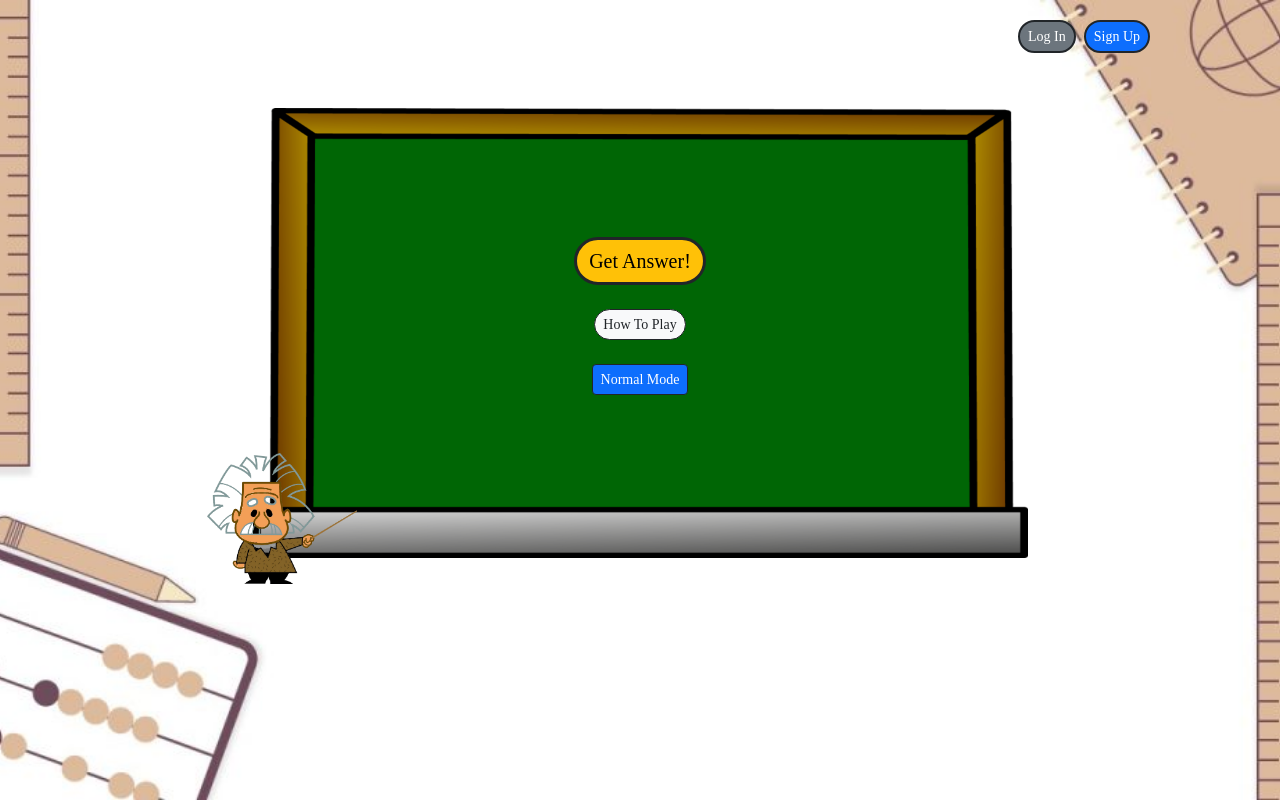
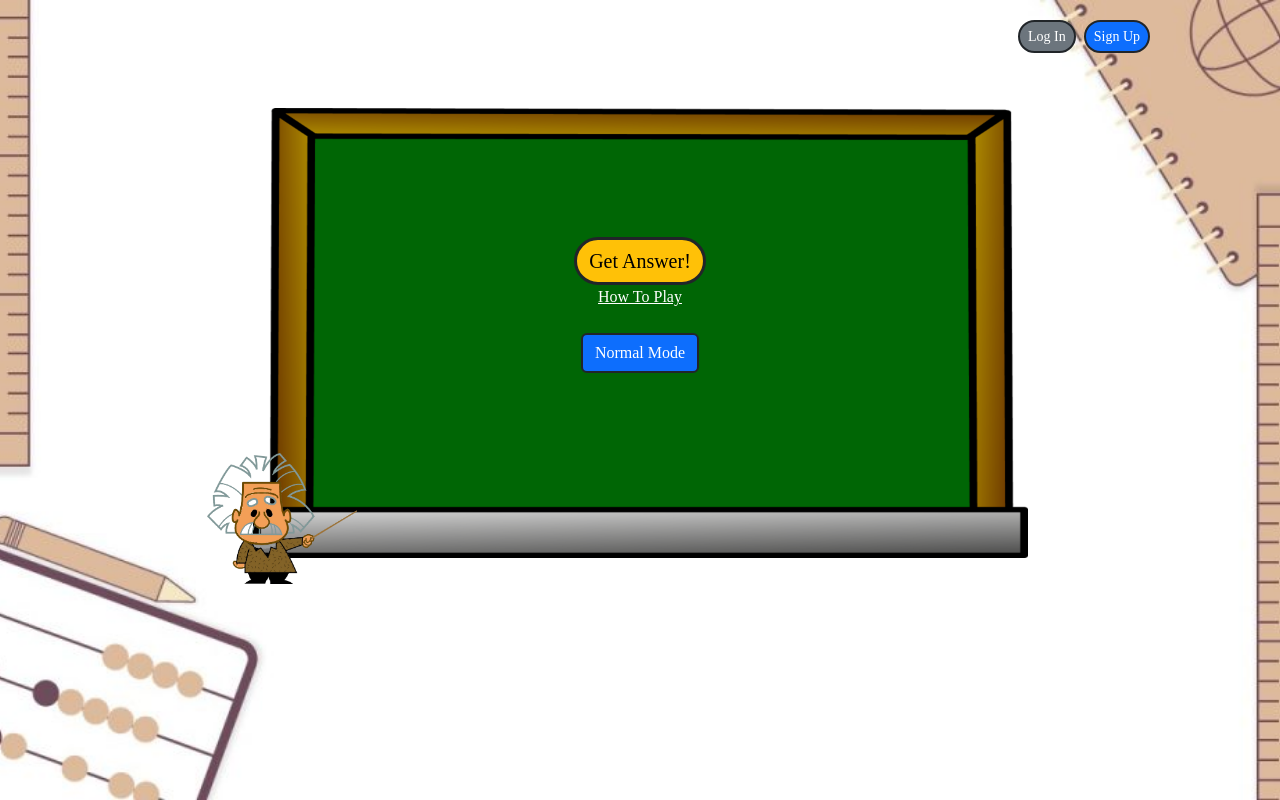
Before and after one commit to jng34/math-is-a-joke, a React (Create React App) app in the folder client/: page / in a window 1280 px wide. Both pictures are taken after a click on the button "Enter". Built offline with nearby package versions, Linux system fonts and the light colour scheme; no server answers; a web font is replaced by a local one.

Commit message:
updated HowToPlayModal to include Challenge Mode scoring

```diff
--- a/client/src/App.js
+++ b/client/src/App.js
@@ -20,6 +20,7 @@ function App() {
   const [noticeReRender, setNoticeReRender] = useState(false);
   const [toggleHeader, setToggleHeader] = useState(false);
   const [toggleJokeFetch, setToggleJokeFetch] = useState(false);
+  // const [challengeMode, setChallengeMode] = useState(false);
 
   useEffect(() => {
     fetch("/api/me").then((r) => {
--- a/client/src/components/HowToPlayModal.js
+++ b/client/src/components/HowToPlayModal.js
@@ -1,7 +1,7 @@
 import React from 'react';
 import { Modal, Button } from 'react-bootstrap';
 
-function HowToPlayModal({ showPointSys, setShowPointSys }) {
+function HowToPlayModal({ challengeMode, showPointSys, setShowPointSys }) {
   const modal = (
     <Modal show={showPointSys} onHide={() => setShowPointSys(false)} centered>
       <Modal.Header closeButton>
@@ -27,20 +27,47 @@ function HowToPlayModal({ showPointSys, setShowPointSys }) {
             <tr>
               <td>Easy</td>
               <td>20 s</td>
+              {!challengeMode ? (
+                <>
                   <td>+1</td>
                   <td>-1</td>
+                </>
+              ) : (
+                <>
+                  <td>+2</td>
+                  <td>-2</td>
+                </>
+              )}
             </tr>
             <tr>
               <td>Medium</td>
               <td>15 s</td>
+              {!challengeMode ? (
+                <>
                   <td>+2</td>
                   <td>-2</td>
+                </>
+              ) : (
+                <>
+                  <td>+4</td>
+                  <td>-3</td>
+                </>
+              )}
             </tr>
             <tr>
               <td>Hard</td>
               <td>10 s</td>
+              {!challengeMode ? (
+                <>
                   <td>+3</td>
                   <td>-2</td>
+                </>
+              ) : (
+                <>
+                  <td>+6</td>
+                  <td>-4</td>
+                </>
+              )}
             </tr>
           </tbody>
         </table>
--- a/client/src/components/Joke.js
+++ b/client/src/components/Joke.js
@@ -1,7 +1,6 @@
 import { useState, useEffect } from 'react';
 import { useHistory } from 'react-router-dom';
 import Timer from './Timer';
-import JokeTimer from './JokeTimer';
 import HowToPlayModal from './HowToPlayModal';
 import { Player } from '@lottiefiles/react-lottie-player';
 
@@ -328,24 +327,30 @@ function Joke({  user,  setUser,  noticeReRender,  setNoticeReRender,  toggleJok
                     autoFocus
                     onClick={() => setToggleMathProb(!toggleMathProb)}
                   >
-                    {" "}
                     Get Answer!
                   </button>
                   <br />
-                  <br />
-                  <button
+                  <span
+                    style={{ color: "white", cursor: "pointer" }}
+                    onClick={() => setShowPointSys(true)}
+                  >
+                    <u>How To Play</u>
+                  </span>
+                  {/* <br />
+                  <br /> */}
+                  {/* <button
                     type="button"
                     className="border border-dark rounded-pill btn btn-sm bg-light text-dark"
                     onClick={() => setShowPointSys(true)}
                   >
                     How To Play
-                  </button>
+                  </button> */}
                   <br />
                   <br />
                   {!challengeMode ? (
                     <button
                       type="button"
-                      className="border border-dark btn btn-sm bg-primary text-white"
+                      className="border border-2 border-dark btn bg-primary text-white"
                       onClick={handleChallengeChange}
                     >
                       Normal Mode
@@ -353,13 +358,14 @@ function Joke({  user,  setUser,  noticeReRender,  setNoticeReRender,  toggleJok
                   ) : (
                     <button
                       type="button"
-                      className="border border-dark btn btn-sm bg-danger text-white"
+                      className="border border-2 border-dark btn bg-danger text-white"
                       onClick={handleChallengeChange}
                     >
                       Challenge Mode 🔥
                     </button>
                   )}
                   <HowToPlayModal
+                    challengeMode={challengeMode}
                     showPointSys={showPointSys}
                     setShowPointSys={setShowPointSys}
                   />
```
Lines whose indentation alone changed are shown as unchanged.
